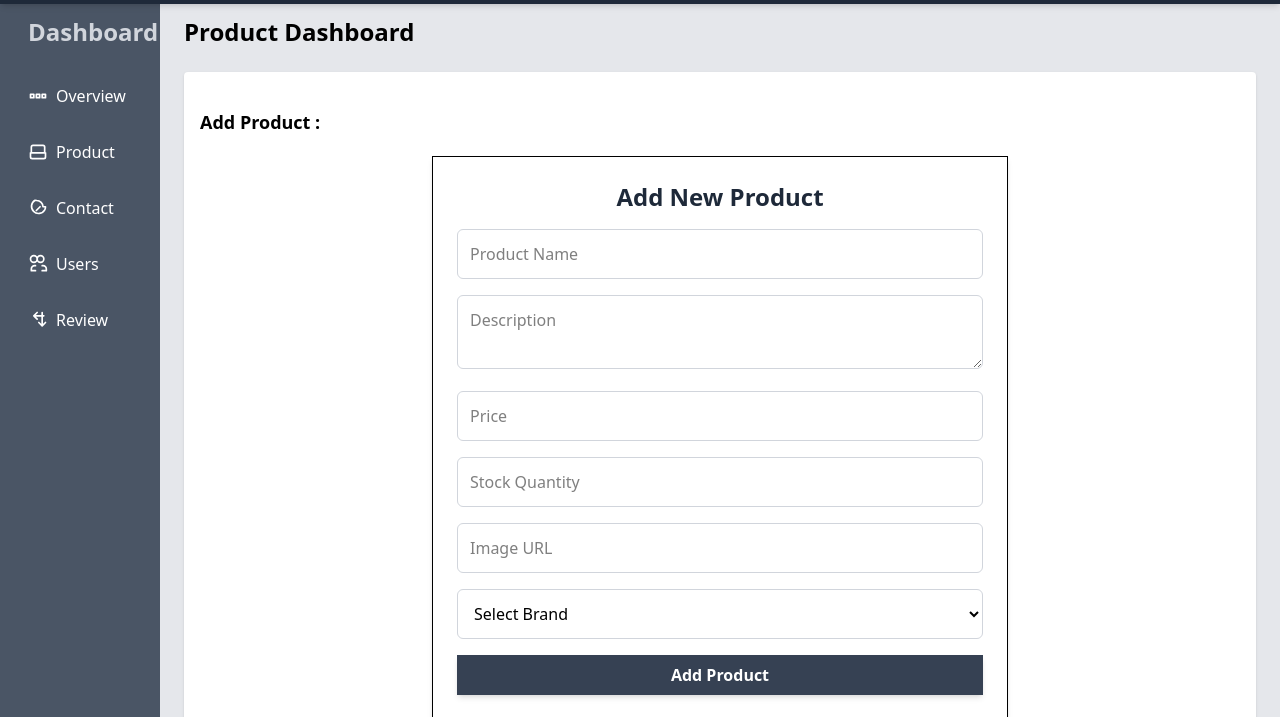
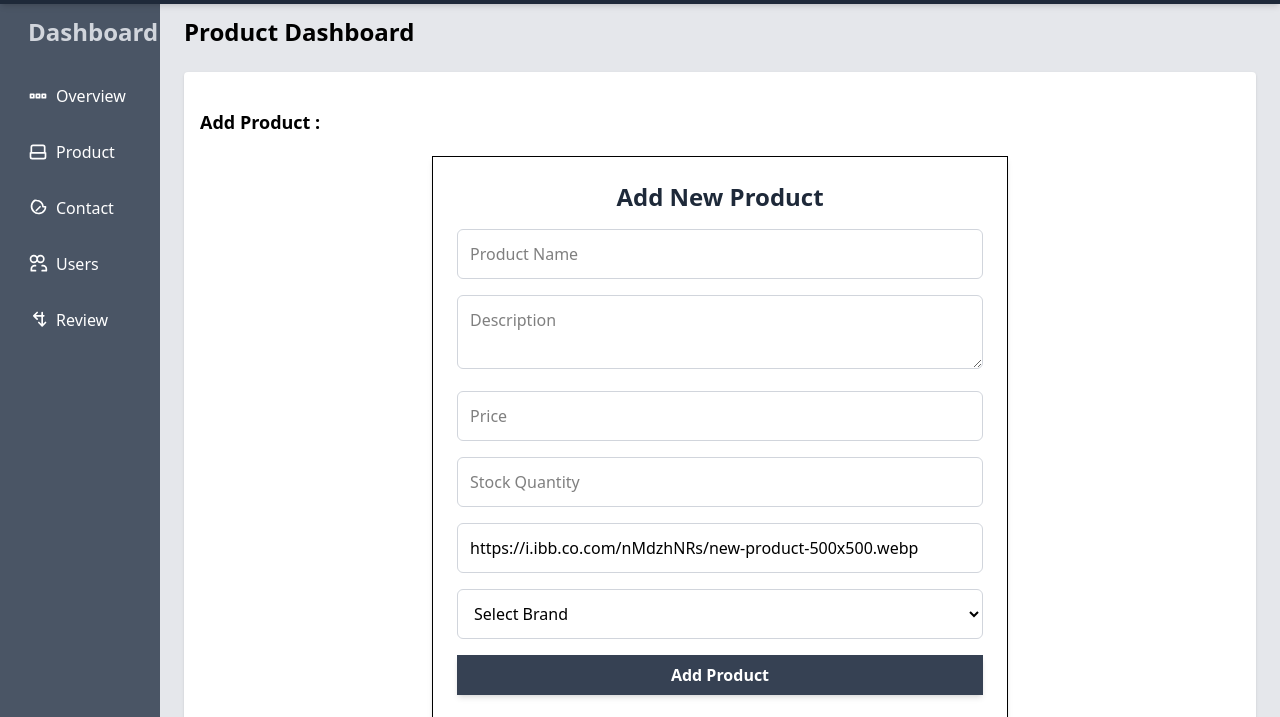
Before and after one commit to mohammadarmanhossen/Glamify_frontend, a website: page admin_product.html in a window 1280 px wide. Shown: the part 68-785 px from the top of the page. Drawn offline with nearby package versions, Linux system fonts and the light colour scheme; some packages are replaced by stand-ins of ours; no server answers; a script that the page names is missing.

Commit message:
Glamify_frontend

```diff
--- a/admin_product.html
+++ b/admin_product.html
@@ -141,7 +141,7 @@
                     <input type="number" id="stock" placeholder="Stock Quantity" required
                         class="border border-gray-300 rounded-md p-3 w-full focus:outline-none focus:ring-2" />
 
-                    <input type="text" id="image_url" placeholder="Image URL" required
+                    <input type="text" id="image_url" value="https://i.ibb.co.com/nMdzhNRs/new-product-500x500.webp" placeholder="Image URL" required
                         class="border border-gray-300 rounded-md p-3 w-full focus:outline-none focus:ring-2 " />
 
                     <select id="brand" required
--- a/js/login.js
+++ b/js/login.js
@@ -1,4 +1,3 @@
-
 const handleLogin = (event) => {
   event.preventDefault();
 
@@ -8,6 +7,7 @@ const handleLogin = (event) => {
 
   if (username && password) {
 
+    const admindata = { username, password };
     spinner.innerHTML = `
     <div class="relative min-h-[100px]">
          <div class="absolute inset-0 flex items-center justify-center">
@@ -15,8 +15,6 @@ const handleLogin = (event) => {
         </div>
     </div>
     `;
-
-    const admindata = { username, password };
 
     fetch("https://glamify-backend-ten.vercel.app/account/admin/login/", {
       method: "POST",
@@ -37,7 +35,7 @@ const handleLogin = (event) => {
             icon: "success",
             confirmButtonText: "OK",
           }).then(() => {
-            window.location.href ="admin_dashbord.html";
+            window.location.href = "admin_dashbord.html";
           });
         } else {
           const userdata = { username, password };
@@ -55,6 +53,7 @@ const handleLogin = (event) => {
             headers: {
               "Content-Type": "application/json",
             },
+
             body: JSON.stringify(userdata),
           })
             .then((res) => res.json())
@@ -69,7 +68,7 @@ const handleLogin = (event) => {
                   icon: "success",
                   confirmButtonText: "OK",
                 }).then(() => {
-                  window.location.href ="index.html";
+                  window.location.href = "index.html";
                 });
               } else {
                 Swal.fire({
@@ -100,8 +99,8 @@ const handleLogin = (event) => {
           confirmButtonText: "OK",
         });
       })
+
       .finally(() => {
-
         spinner.innerHTML = "";
       });
   } else {
@@ -113,9 +112,6 @@ const handleLogin = (event) => {
     });
   }
 };
-
-
-
 
 const showSpinner = () => {
   const spinner = document.getElementById("logout-spinner");
@@ -219,7 +215,6 @@ const adminLogout = (event) => {
     });
 };
 
-
 const getValue = (id) => {
   const value = document.getElementById(id);
   return value;
```
